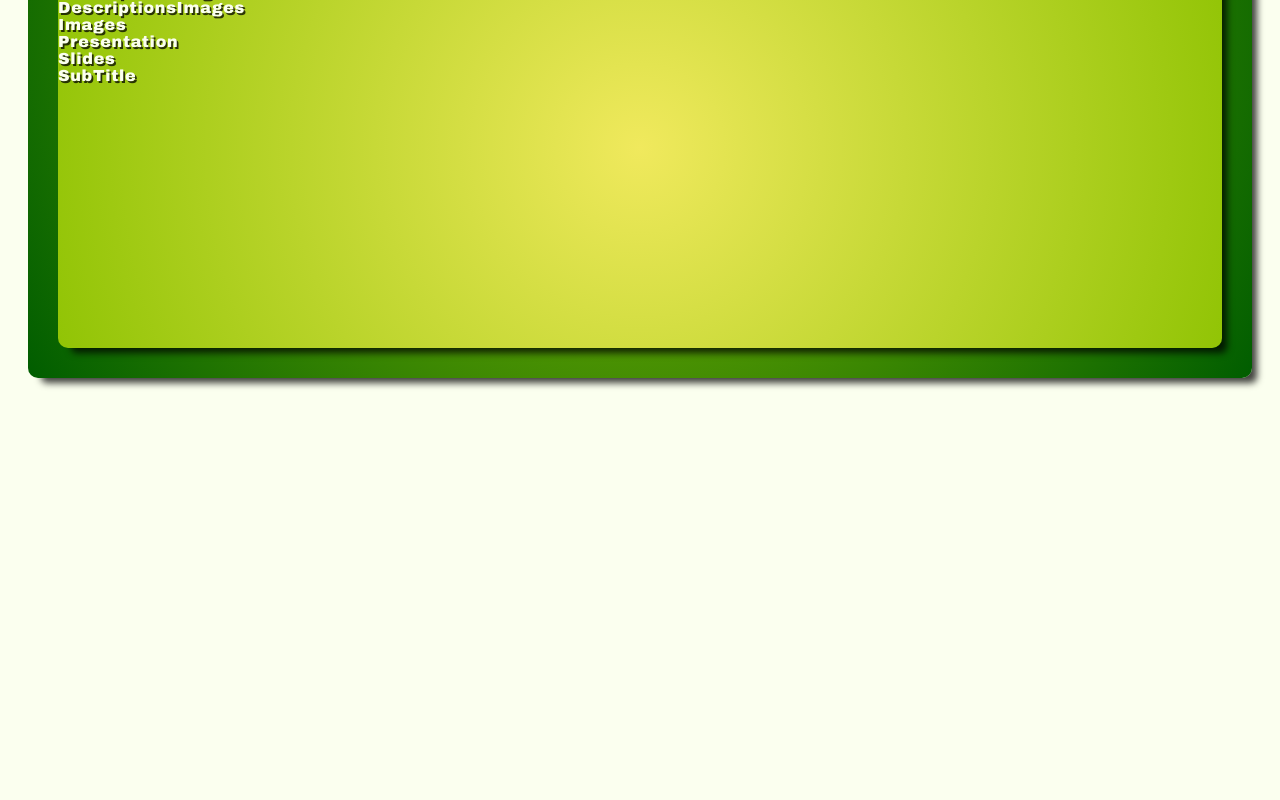
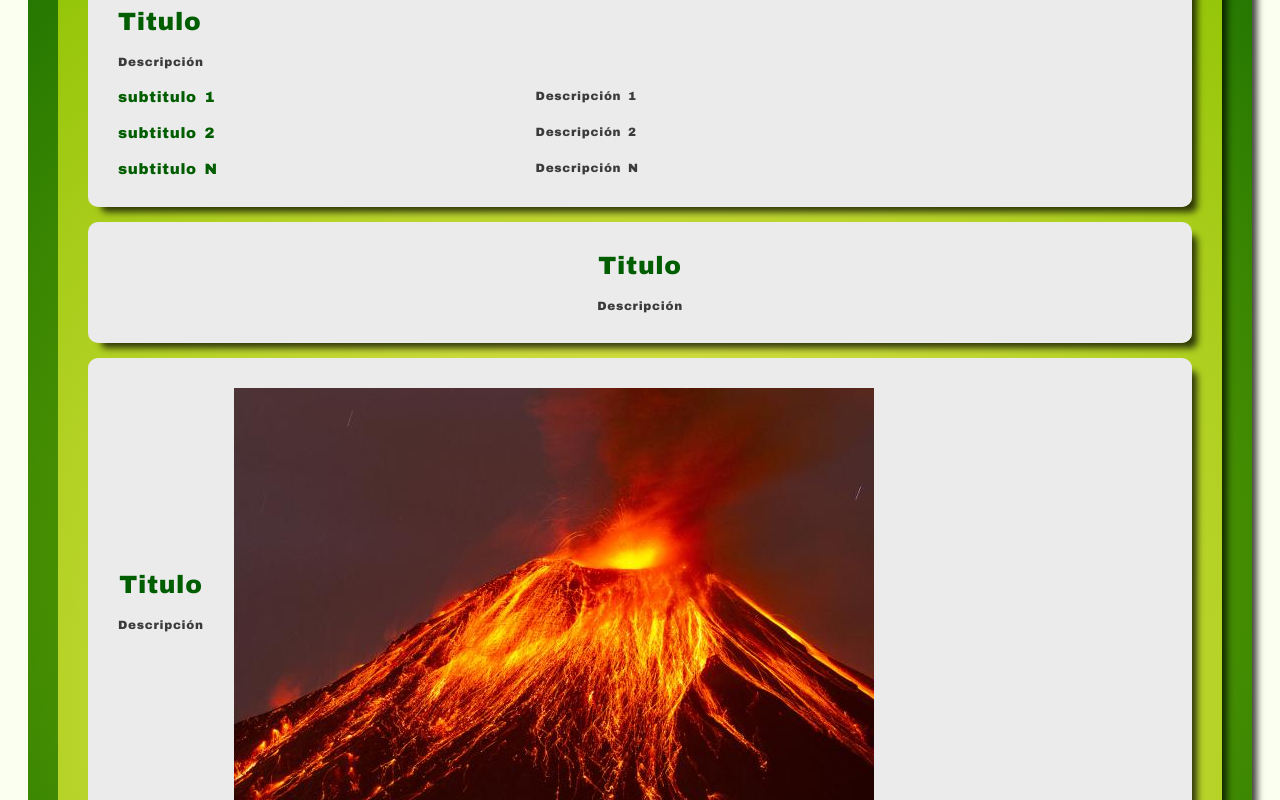
Before and after one commit to cerciber/old-portfolio, a React (Create React App) app: page / in a window 1280 px wide. Shown: the part 400-1200 px from the top of the page. Before the commit the page ends 806 px from the top, so only its background shows below. Built offline with nearby package versions, Linux system fonts and the light colour scheme.

Commit message:
Creación modulos de caracteristicas, descripción, y descripción con imagen

```diff
--- a/src/Information/about-me.json
+++ b/src/Information/about-me.json
@@ -21,9 +21,20 @@
         "type": "description-image",
         "theme": "1",
         "info": {
+            "type": "1",
             "title": "Titulo",
             "decription" : "Descripción",
-            "image": "Imagen"
+            "image": "/Images/prueba.jpeg"
+        }
+    },
+    {
+        "type": "description-image",
+        "theme": "1",
+        "info": {
+            "type": "2",
+            "title": "Titulo",
+            "decription" : "Descripción",
+            "image": "/Images/prueba.jpeg"
         }
     },
     {
--- a/src/modules/Characteristics.js
+++ b/src/modules/Characteristics.js
@@ -8,9 +8,32 @@ class Characteristics extends React.Component {
     super(props);
   }
 
+  createList() {
+    var content = [];
+    for (var i = 0; i < this.props.info.subtitles.length; i++) {
+      content.push(
+        <div>
+          <div class="caracteristics-subtitle">
+            {this.props.info.subtitles[i]}
+          </div>
+          <div class="caracteristics-subdescriptions">
+            {this.props.info.subdescriptions[i]}
+          </div>
+        </div>
+      );
+    }
+    return content;
+  }
+
   render() {
     return (
-      <div>Characteristics</div>
+      <div class="module">
+        <div class="caracteristics-title">{this.props.info.title}</div>
+        <div class="caracteristics-description">{this.props.info.decription}</div>
+        <div class="caracteristics-content">
+          {this.createList()}
+        </div>
+      </div>
     );
   }
 }
--- a/src/modules/Description.js
+++ b/src/modules/Description.js
@@ -10,7 +10,10 @@ class Description extends React.Component {
 
   render() {
     return (
-      <div>Description</div>
+      <div class="module">
+        <div class="description-title">{this.props.info.title}</div>
+        <div class="description-description">{this.props.info.decription}</div>
+      </div>
     );
   }
 }
--- a/src/modules/DescriptionImage.js
+++ b/src/modules/DescriptionImage.js
@@ -9,8 +9,26 @@ class DescriptionImage extends React.Component {
   }
 
   render() {
+    const text = (
+      <div>
+        <div class="descriptionImage-title">{this.props.info.title}</div>
+        <div class="descriptionImage-description">{this.props.info.decription}</div>
+      </div>
+    );
+    const image = (
+      <div>
+        <img class="descriptionImage-image" src={process.env.PUBLIC_URL + this.props.info.image} alt={this.props.info.image} />
+      </div>
+    );
     return (
-      <div>DescriptionImage</div>
+      <div class="module descriptionImage">
+        <div class="descriptionImage-left">
+          {this.props.info.type == "1" ? text : image}
+        </div>
+        <div class="descriptionImage-right">
+        {this.props.info.type == "1" ? image : text}
+        </div>
+      </div>
     );
   }
 }
--- a/src/structure/Structure.css
+++ b/src/structure/Structure.css
@@ -19,7 +19,6 @@
     word-spacing: 2px;
     font-weight: 700;
     color: var(--color7);
-    text-shadow:1.7px 1.7px 0 var(--color1);
   }
 
 body {
@@ -97,8 +96,8 @@ body {
 }
 
 .content {
-    height: 400px;
     margin-top: -7px;
+    padding: 30px;
     background: var(--color5);
 	background: radial-gradient(circle, var(--color5) 0%, var(--color3) 100%);
     box-shadow: 9px 9px 7px -4px var(--color1);
@@ -117,7 +116,7 @@ body {
     height: 110px;
     box-shadow: 9px 9px 7px -4px var(--color1);
     border-radius: 10px 10px 10px 10px;
-    margin-bottom: 10px;
+    margin-bottom: 7px;
 }
 
 .profilePhoto {
@@ -133,12 +132,11 @@ body {
     padding: 5px;
     text-align: center;
     font-family:"Arial Black", Gadget, sans-serif;
-    font-size: 12px;
-    letter-spacing: 0.7px;
-    word-spacing: 2px;
+    font-size: 13px;
+    letter-spacing: 0px;
+    word-spacing: 1px;
     font-weight: 700;
-    color: var(--color7);
-    text-shadow:1.7px 1.7px 0 var(--color1);
+    color: var(--color2);
 }
 
 .title {
@@ -182,3 +180,90 @@ body {
     align-items: center;
     margin-left: 10px;
 }
+
+.module {
+    padding-top: 30px;
+    padding-right: 30px;
+    padding-left: 30px;
+    padding-bottom: 10px;
+    margin-bottom: 15px;
+    overflow: hidden;
+	border-radius: 10px 10px 10px 10px;
+	-webkit-box-shadow: 9px 9px 7px -4px var(--color1);
+	-moz-box-shadow: 9px 9px 7px -4px var(--color1);
+	box-shadow: 9px 9px 7px -4px var(--color1);
+	background: var(--color6);
+	background: radial-gradient(circle, var(--color6) 0%, var(--color6) 100%);
+}
+
+.caracteristics-title {
+    font-size: 25px;
+    color: var(--color2);
+    margin-bottom: 20px;
+}
+
+.caracteristics-description {
+    font-size: 12px;
+    color: var(--color1);
+    margin-bottom: 20px;
+}
+
+.caracteristics-subtitle {
+    font-size: 15px;
+    width: 40%;
+    clear: both;
+    float: left;
+    color: var(--color2);
+    margin-bottom: 20px;
+}
+
+.caracteristics-subdescriptions {
+    font-size: 12px;
+    float: left;
+    width: 60%;
+    color: var(--color1);
+    margin-bottom: 20px;
+}
+
+.description-title {
+    font-size: 25px;
+    text-align: center;
+    color: var(--color2);
+    margin-bottom: 20px;
+}
+
+.description-description {
+    font-size: 12px;
+    text-align: center;
+    color: var(--color1);
+    margin-bottom: 20px;
+}
+
+.descriptionImage {
+    display: flex;
+    align-items: center;
+}
+
+.descriptionImage-left {
+    margin-right: 30px;
+}
+
+.descriptionImage-title {
+    font-size: 25px;
+    text-align: center;
+    color: var(--color2);
+    margin-bottom: 20px;
+}
+
+.descriptionImage-description {
+    font-size: 12px;
+    text-align: center;
+    color: var(--color1);
+    margin-bottom: 20px;
+}
+
+.descriptionImage-image {
+    max-width:100%;
+    max-height:100%;
+    margin-bottom: 15px;
+}
```
Also changed, not shown: public/Images/prueba.jpeg (added).
